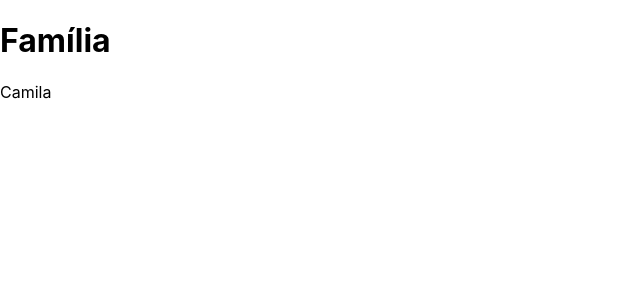
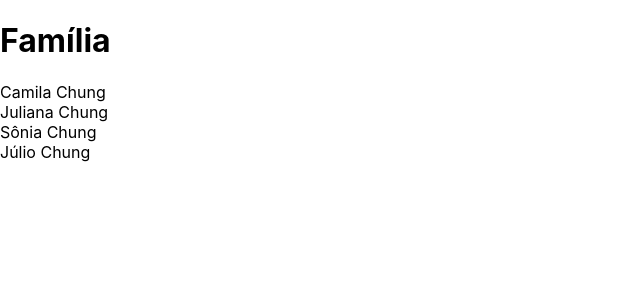
Before and after one commit to MilaChung/React_Exercises, a React (Create React App) app in the folder exercises/: page / in a window 1280 px wide. Shown: the top 300 px of the page, without its empty margins (0-640 px from the left). Built offline with nearby package versions, Linux system fonts and the light colour scheme.

Commit message:
Passing properties to child components

```diff
--- a/exercises/src/components/family.js
+++ b/exercises/src/components/family.js
@@ -4,7 +4,8 @@ export default props => {
     return (
         <div>
             <h1> Família </h1>
-            {props.children}
+            { React.Children.map(props.children,
+                child => React.cloneElement(child, {...props})) }
         </div>
     );
 }
--- a/exercises/src/index.js
+++ b/exercises/src/index.js
@@ -7,6 +7,9 @@ import Member from './components/member';
 ReactDOM.render(
   <Family lastName='Chung'>
     <Member name='Camila'/>
+    <Member name='Juliana'/>
+    <Member name='Sônia'/>
+    <Member name='Júlio'/>
   </Family>,
   document.getElementById('root')
 );
```
